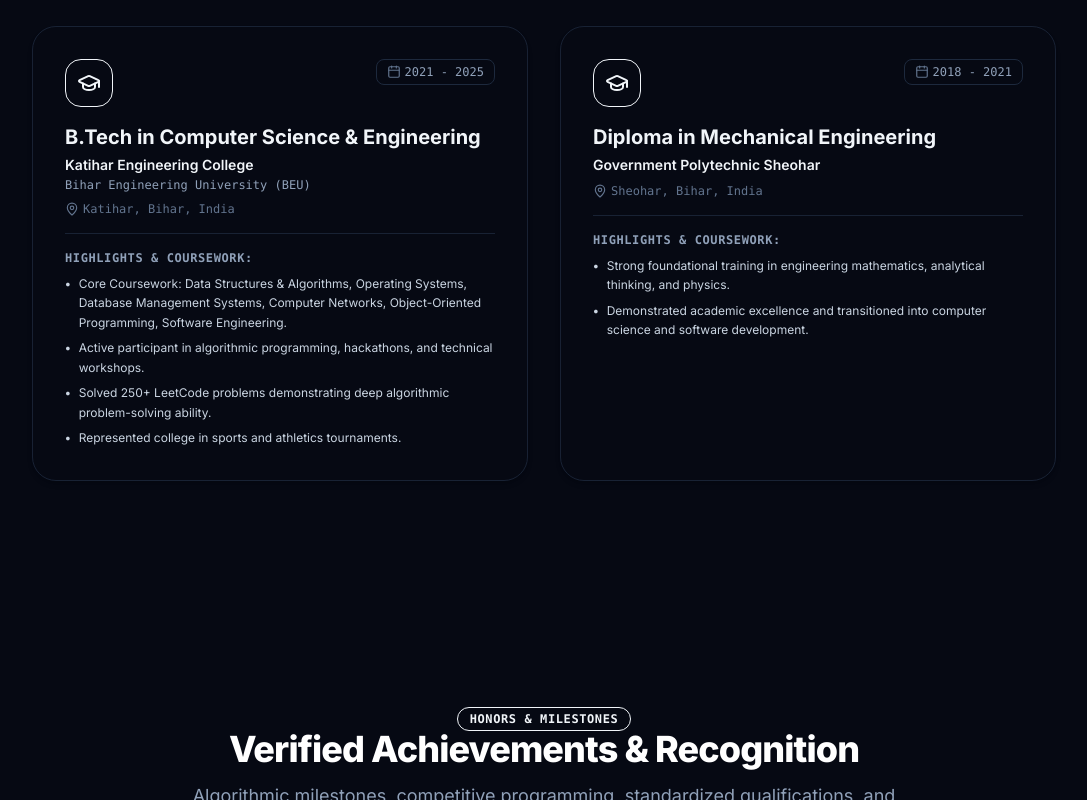
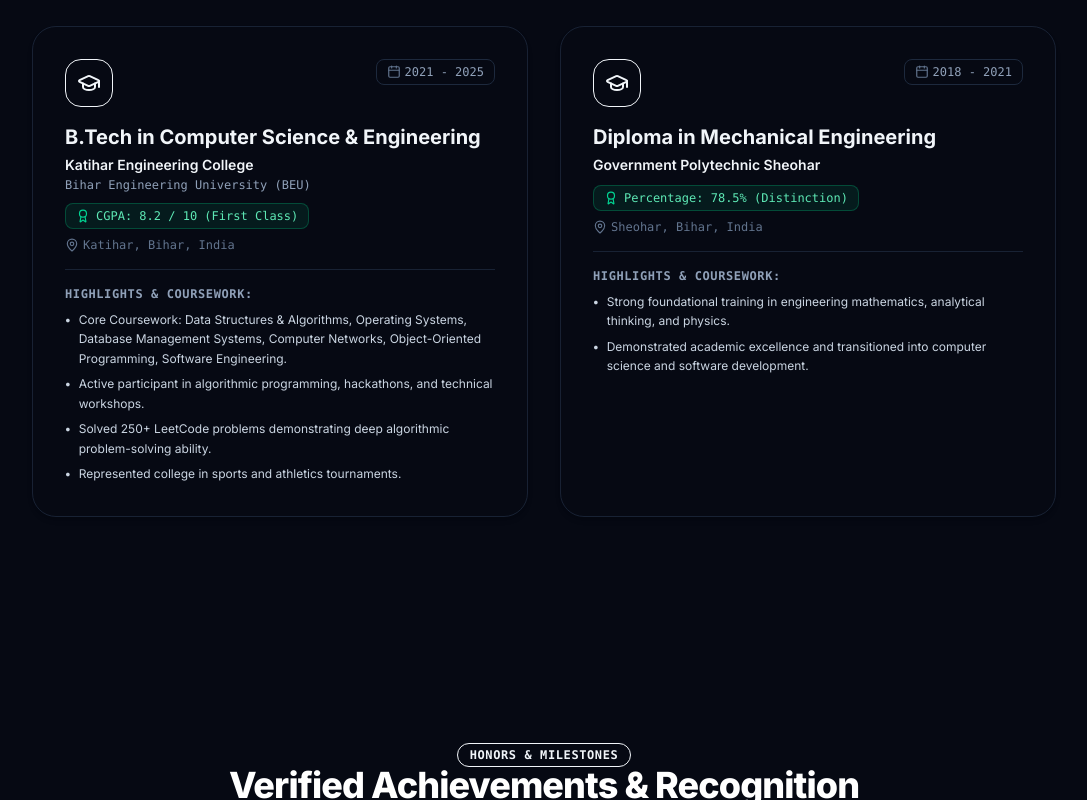
Before and after one commit to mrityunjay45108/My-Portfolio, a React (Vite) app in the folder client/: page / in a window 1280 px wide. Shown: the part 11200-12000 px from the top of the page, without its empty margins (96-1183 px from the left). Built offline with nearby package versions, Linux system fonts and the light colour scheme; no server answers.

Commit message:
feat: add dedicated Percentage and CGPA score management in Education CMS

```diff
--- a/client/src/components/portfolio/EducationSection.tsx
+++ b/client/src/components/portfolio/EducationSection.tsx
@@ -48,10 +48,10 @@ export const EducationSection: React.FC = () => {
                     <p className="text-xs text-slate-400 font-mono mt-0.5">{edu.university}</p>
                   )}
                   {edu.grade && (
-                    <p className="text-xs text-emerald-400 font-mono mt-1 flex items-center gap-1">
-                      <Award className="w-3.5 h-3.5" />
+                    <div className="inline-flex items-center gap-1.5 px-2.5 py-1 rounded-lg bg-emerald-500/10 border border-emerald-500/30 text-xs text-emerald-300 font-mono font-medium mt-2.5">
+                      <Award className="w-3.5 h-3.5 text-emerald-400 flex-shrink-0" />
                       <span>{edu.grade}</span>
-                    </p>
+                    </div>
                   )}
                   <div className="flex items-center gap-1 text-xs text-slate-500 font-mono mt-2">
                     <MapPin className="w-3.5 h-3.5" />
--- a/client/src/data/education.ts
+++ b/client/src/data/education.ts
@@ -8,6 +8,7 @@ export const educations: EducationItem[] = [
     university: 'Bihar Engineering University (BEU)',
     duration: '2021 - 2025',
     location: 'Katihar, Bihar, India',
+    grade: 'CGPA: 8.2 / 10 (First Class)',
     highlights: [
       'Core Coursework: Data Structures & Algorithms, Operating Systems, Database Management Systems, Computer Networks, Object-Oriented Programming, Software Engineering.',
       'Active participant in algorithmic programming, hackathons, and technical workshops.',
@@ -21,6 +22,7 @@ export const educations: EducationItem[] = [
     institution: 'Government Polytechnic Sheohar',
     duration: '2018 - 2021',
     location: 'Sheohar, Bihar, India',
+    grade: 'Percentage: 78.5% (Distinction)',
     highlights: [
       'Strong foundational training in engineering mathematics, analytical thinking, and physics.',
       'Demonstrated academic excellence and transitioned into computer science and software development.'
--- a/client/src/pages/admin/AdminEducationPage.tsx
+++ b/client/src/pages/admin/AdminEducationPage.tsx
@@ -232,10 +232,10 @@ export const AdminEducationPage: React.FC = () => {
                     <p className="text-xs text-slate-400 font-mono mt-0.5">{edu.university}</p>
                   )}
                   {edu.grade && (
-                    <p className="text-xs text-emerald-400 font-mono mt-1 flex items-center gap-1">
-                      <Award className="w-3.5 h-3.5" />
+                    <div className="inline-flex items-center gap-1.5 px-2.5 py-0.5 rounded-lg bg-emerald-500/10 border border-emerald-500/30 text-xs font-mono font-medium text-emerald-300 mt-2">
+                      <Award className="w-3.5 h-3.5 text-emerald-400 flex-shrink-0" />
                       <span>{edu.grade}</span>
-                    </p>
+                    </div>
                   )}
                   <div className="flex items-center gap-1 text-xs text-slate-500 font-mono mt-2">
                     <MapPin className="w-3.5 h-3.5" />
@@ -311,10 +311,11 @@ export const AdminEducationPage: React.FC = () => {
               onChange={(e) => setFormData({ ...formData, university: e.target.value })}
             />
             <Input
-              label="Grade / CGPA / Honors (Optional)"
-              placeholder="CGPA: 8.4 / First Class"
+              label="Score: CGPA / Percentage / Division (Optional)"
+              placeholder="e.g. 8.4 CGPA or 85.6% or CGPA: 8.2 / 10"
               value={formData.grade}
               onChange={(e) => setFormData({ ...formData, grade: e.target.value })}
+              helperText="Displays as a verified score badge on public portfolio"
             />
           </div>
 
```
